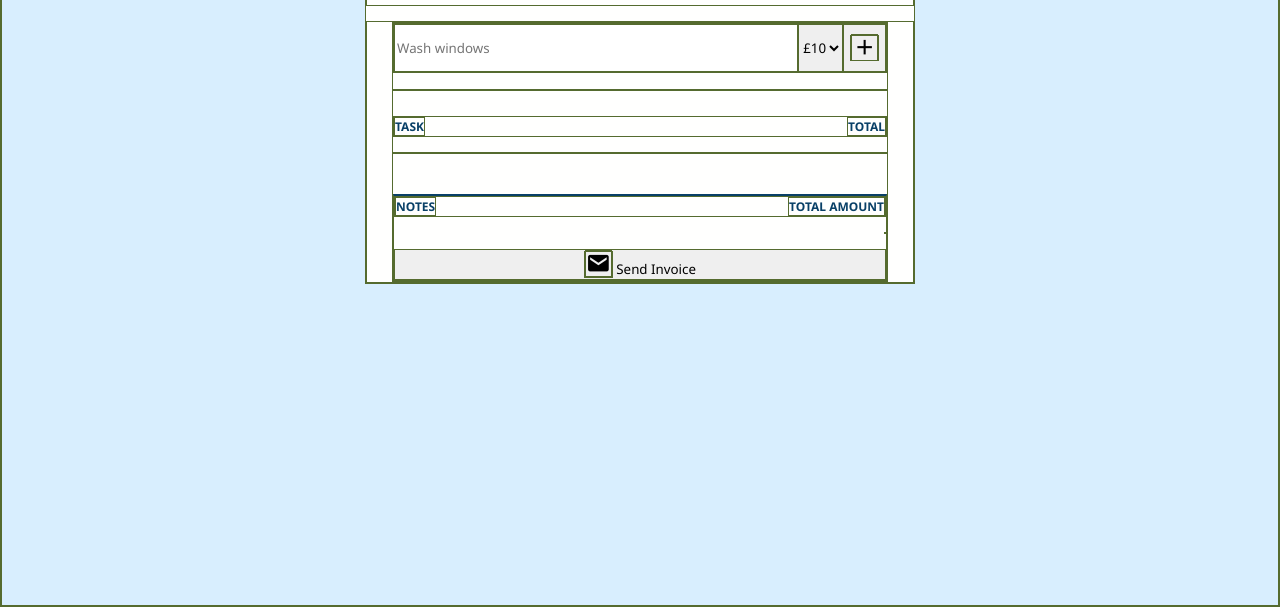
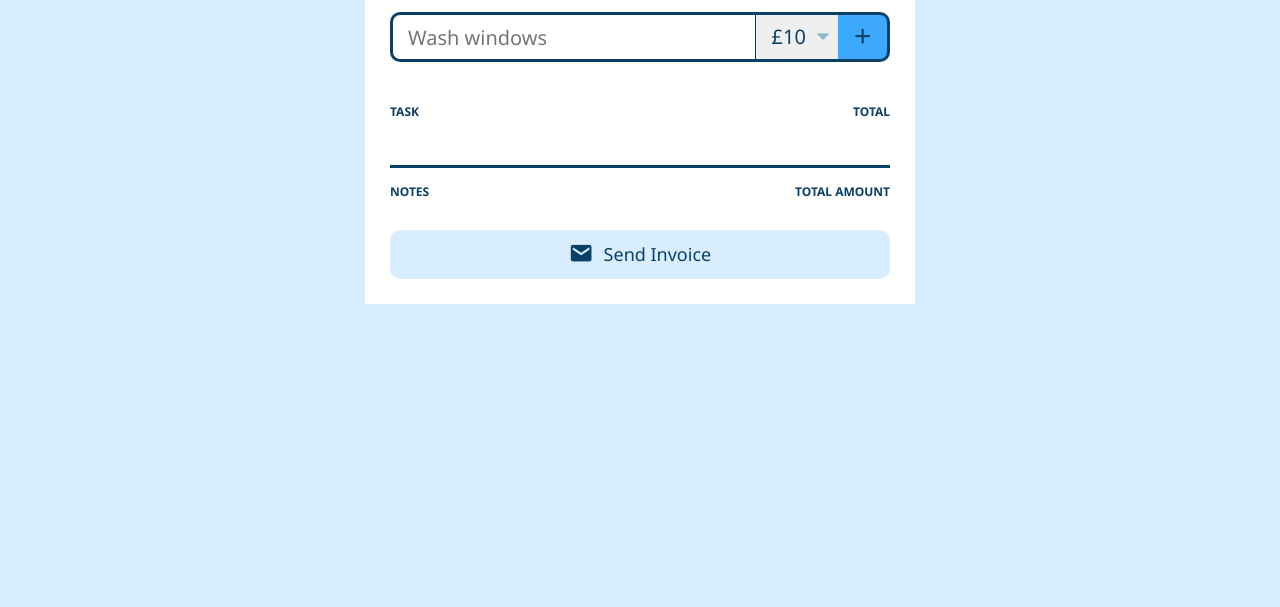
Before and after one commit to jimmyroot/scrimba-m5-invoice-creator, a plain HTML site: page index.html in a window 1280 px wide. Shown: the part 193-800 px from the top of the page. Drawn offline with nearby package versions, Linux system fonts and the light colour scheme; no server answers.

Commit message:
Styling mostly done, just need to finish typography

```diff
--- a/index.css
+++ b/index.css
@@ -6,11 +6,13 @@
     --primary: #3da9fc;
     --secondary: #90b4ce;
     --accent: #ef4565;
+    --stroke: 3px solid #094067;
+    --br: 10px;
 }
 
 *, *::before, *::after {
     box-sizing: inherit;
-    border: 1px solid darkolivegreen;
+    /* border: 1px solid darkolivegreen; */
 }
 
 html, body, h1, h2, h3, h4, p, ul, li, a {
@@ -32,6 +34,7 @@ body {
 form > *,
 button {
     font-family: inherit;
+    border: none;
 }
 
 button > * {
@@ -90,7 +93,7 @@ h1, h2 {
 }
 
 .main {
-    padding: 0 25px;
+    padding: 0 25px 25px 25px;
 }
 
 .div-invoice-header {
@@ -112,7 +115,8 @@ h1, h2 {
 }
 
 .div-invoice-footer {
-    border-top: 2px solid var(--h);
+    border-top: 3px solid var(--h);
+    padding-top: 15px;
 }
 
 .frm-task-input {
@@ -122,7 +126,15 @@ h1, h2 {
 }
 
 .ipt-task-name {
+    font-size: 20px;
+    /* font-weight: 300; */
     flex-grow: 1;
+    border-left: var(--stroke);
+    border-top: var(--stroke);
+    border-bottom: var(--stroke);
+    border-top-left-radius: var(--br);
+    border-bottom-left-radius: var(--br);
+    padding-left: 15px;
 }
 
 .warning {
@@ -135,7 +147,7 @@ h1, h2 {
     display:flex;
     flex-direction: column;
     gap: 15px;
-    margin-bottom: 25px;
+    margin-bottom: 15px;
 }
 
 .li-invoice-task {
@@ -144,8 +156,61 @@ h1, h2 {
 }
 
 /* Button styles */
+.btn-add-task,
+.sel-task-price,
+.ipt-task-name {
+    color: var(--h);
+}
+
+.btn-add-task,
+.sel-task-price {
+    flex-grow: 0.1;
+}
+
+.btn-add-task {
+    background-color: var(--primary);
+    border-right: var(--stroke);
+    border-top: var(--stroke);
+    border-bottom: var(--stroke);
+    border-top-right-radius: var(--br);
+    border-bottom-right-radius: var(--br);
+}
+
+.sel-task-price {
+    background-image: url('./assets/arrow.png');
+    background-repeat: no-repeat;
+    background-size: 15%;
+    background-position: 88% 50%;
+    -moz-appearance: none;
+    -webkit-appearance: none;
+    appearance: none;
+    font-size: 20px;
+    /* font-weight: 300; */
+    border-top: var(--stroke);
+    border-bottom: var(--stroke);
+    border-left: 1px solid var(--h);
+    padding-left: 16px;
+    padding-right: 20px;
+
+}
+
 .btn-remove-task {
-    line-height: 0;
+    font-size: 9px;
+    letter-spacing: 1.2;
+    font-weight: 700;
+    align-self: center;
+}
+
+.btn-send-invoice {
+    background-color: var(--bg);
+    color: var(--h);
+    font-size: 18px;
+    display: flex;
+    justify-content: center;
+    align-items: center;
+    gap: 10px;
+    border-radius: var(--br);
+    padding: 12px 0;
 }
 
 /* p styles */
--- a/index.html
+++ b/index.html
@@ -32,7 +32,7 @@
                         </select>
 
                         <label for="btn-sub">Add the task to the invoice</label>
-                        <button type="submit" class="btn-sub" id="btn-sub" value="submit">
+                        <button type="submit" class="btn-add-task" id="btn-add-task" value="submit">
                             <i class='bx bx-plus bx-sm'></i>
                         </button>
                     </form>
--- a/index.js
+++ b/index.js
@@ -107,7 +107,7 @@ const renderTasks = tasks => {
         return `
             <li class="li-invoice-task">
                 <p>${name}</p>
-                <button class="btn-remove-task" data-type="taskDelete" data-key="${key}">Remove</button>
+                <button class="btn-remove-task" data-type="taskDelete" data-key="${key}">REMOVE</button>
                 <p class="p-task-price">£${price}</p>
             </li>
         `
```
Also changed, not shown: assets/arrow.png (added), 1 other file.
